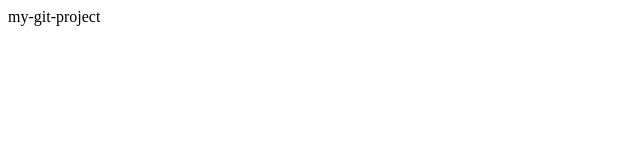
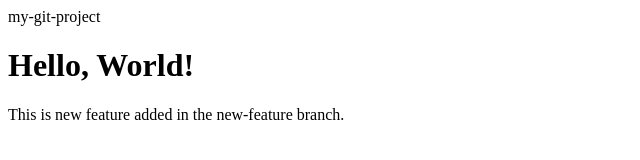
Before and after one commit to sucinrspyn/my-git-project, a plain HTML site: page index.html in a window 1280 px wide. Shown: the whole page, without its empty margins (0-640 px from the left). Drawn offline with Linux system fonts and the light colour scheme.

Commit message:
Mengubah file index.html

```diff
--- a/index.html
+++ b/index.html
@@ -1 +1,16 @@
 my-git-project
+<!DOCTYPE html>
+<html lang="" en">
+
+<head>
+    <meta charset="UTF-8">
+    <meta charset="viewport" content="widht=device-widht, initial-scale=1.0">
+    <title>My Git Project</title>
+</head>
+
+<body>
+    <H1>Hello, World!</H1>
+    <p>This is new feature added in the new-feature branch.</p>
+</body>
+
+</html>
```
